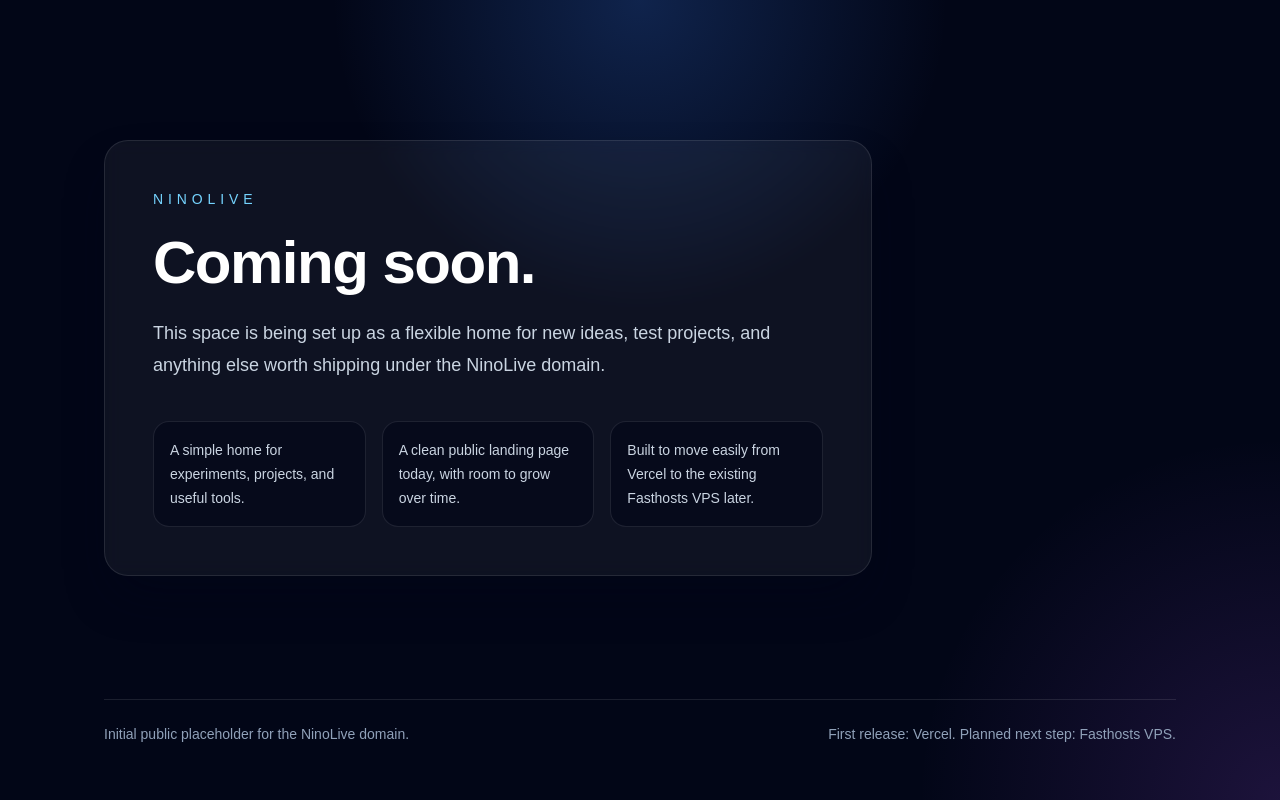
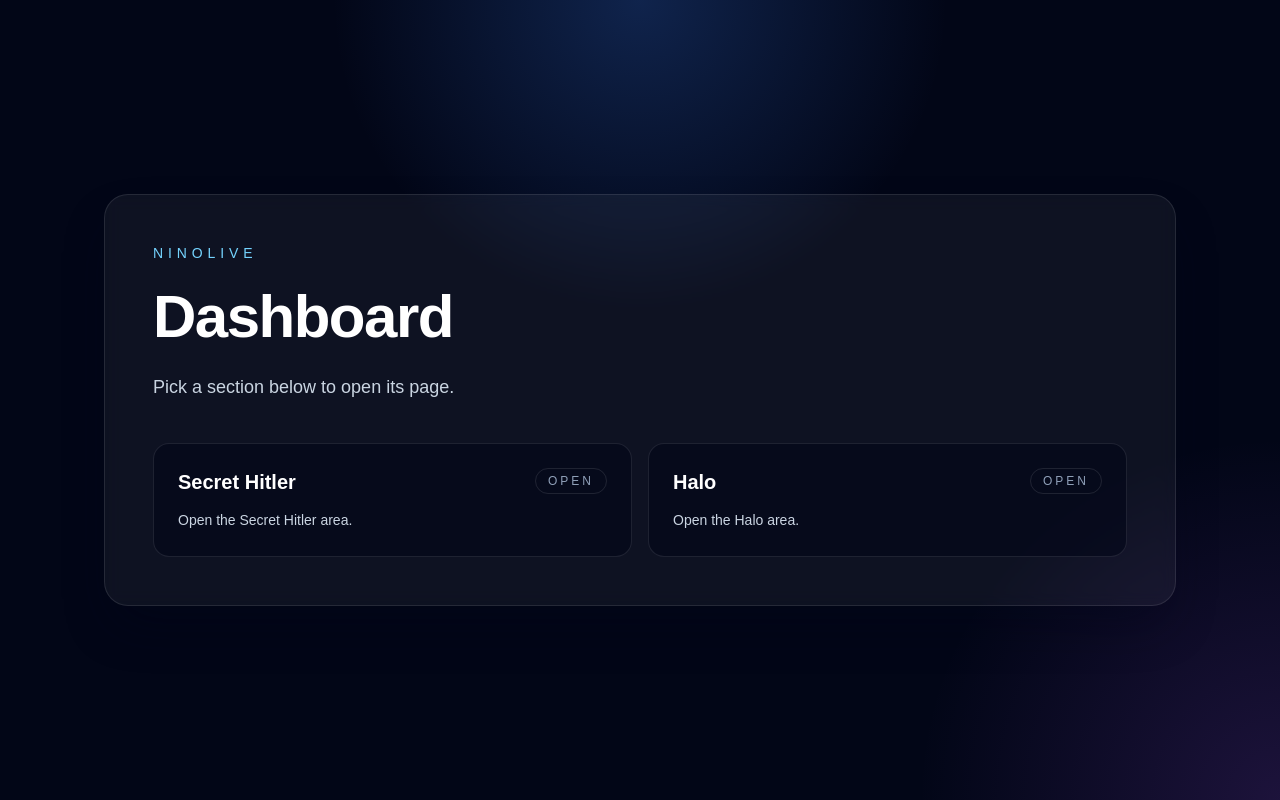
Before and after one commit to AANino23/NinoLive, a Next.js app: page / in a window 1280 px wide. Built offline with nearby package versions, Linux system fonts and the light colour scheme.

Commit message:
Add NinoLive dashboard sections
Replace the placeholder landing page with a simple dashboard so visitors can jump into the first NinoLive sections as the site starts to grow.

```diff
--- /dev/null
+++ b/app/halo/page.tsx
@@ -0,0 +1,22 @@
+import Link from "next/link";
+
+export default function HaloPage() {
+  return (
+    <main className="mx-auto flex min-h-screen w-full max-w-4xl flex-col justify-center px-6 py-10 sm:px-10 sm:py-14">
+      <div className="rounded-3xl border border-white/10 bg-white/5 p-8 shadow-2xl shadow-slate-950/40 backdrop-blur sm:p-12">
+        <p className="text-sm font-medium uppercase tracking-[0.35em] text-sky-300">
+          NinoLive
+        </p>
+        <h1 className="mt-6 text-4xl font-semibold tracking-tight text-white sm:text-6xl">
+          Halo
+        </h1>
+        <Link
+          href="/"
+          className="mt-8 inline-flex w-fit rounded-full border border-white/10 px-4 py-2 text-sm text-slate-300 transition hover:border-sky-400/60 hover:text-white"
+        >
+          Back to dashboard
+        </Link>
+      </div>
+    </main>
+  );
+}
--- a/app/page.tsx
+++ b/app/page.tsx
@@ -1,43 +1,58 @@
-const plans = [
-  "A simple home for experiments, projects, and useful tools.",
-  "A clean public landing page today, with room to grow over time.",
-  "Built to move easily from Vercel to the existing Fasthosts VPS later.",
+import Link from "next/link";
+
+const sections = [
+  {
+    title: "Secret Hitler",
+    href: "/secret-hitler",
+    description: "Open the Secret Hitler area.",
+  },
+  {
+    title: "Halo",
+    href: "/halo",
+    description: "Open the Halo area.",
+  },
 ];
 
 export default function Home() {
   return (
-    <main className="mx-auto flex min-h-screen w-full max-w-6xl flex-col justify-between px-6 py-10 sm:px-10 sm:py-14">
+    <main className="mx-auto flex min-h-screen w-full max-w-6xl flex-col px-6 py-10 sm:px-10 sm:py-14">
       <section className="flex flex-1 flex-col justify-center">
-        <div className="max-w-3xl rounded-3xl border border-white/10 bg-white/5 p-8 shadow-2xl shadow-slate-950/40 backdrop-blur sm:p-12">
+        <div className="rounded-3xl border border-white/10 bg-white/5 p-8 shadow-2xl shadow-slate-950/40 backdrop-blur sm:p-12">
           <p className="text-sm font-medium uppercase tracking-[0.35em] text-sky-300">
             NinoLive
           </p>
           <h1 className="mt-6 text-4xl font-semibold tracking-tight text-white sm:text-6xl">
-            Coming soon.
+            Dashboard
           </h1>
           <p className="mt-6 max-w-2xl text-base leading-8 text-slate-300 sm:text-lg">
-            This space is being set up as a flexible home for new ideas, test
-            projects, and anything else worth shipping under the NinoLive
-            domain.
+            Pick a section below to open its page.
           </p>
 
-          <div className="mt-10 grid gap-4 sm:grid-cols-3">
-            {plans.map((plan) => (
-              <div
-                key={plan}
-                className="rounded-2xl border border-white/10 bg-slate-950/60 p-4 text-sm leading-6 text-slate-300"
+          <div className="mt-10 grid gap-4 sm:grid-cols-2">
+            {sections.map((section) => (
+              <Link
+                key={section.href}
+                href={section.href}
+                className="group rounded-2xl border border-white/10 bg-slate-950/60 p-6 transition hover:border-sky-400/60 hover:bg-slate-900/80"
               >
-                {plan}
-              </div>
+                <div className="flex items-start justify-between gap-4">
+                  <div>
+                    <h2 className="text-xl font-semibold text-white transition group-hover:text-sky-300">
+                      {section.title}
+                    </h2>
+                    <p className="mt-3 text-sm leading-6 text-slate-300">
+                      {section.description}
+                    </p>
+                  </div>
+                  <span className="rounded-full border border-white/10 px-3 py-1 text-xs uppercase tracking-[0.25em] text-slate-400">
+                    Open
+                  </span>
+                </div>
+              </Link>
             ))}
           </div>
         </div>
       </section>
-
-      <footer className="mt-10 flex flex-col gap-3 border-t border-white/10 pt-6 text-sm text-slate-400 sm:flex-row sm:items-center sm:justify-between">
-        <p>Initial public placeholder for the NinoLive domain.</p>
-        <p>First release: Vercel. Planned next step: Fasthosts VPS.</p>
-      </footer>
     </main>
   );
 }
--- /dev/null
+++ b/app/secret-hitler/page.tsx
@@ -0,0 +1,22 @@
+import Link from "next/link";
+
+export default function SecretHitlerPage() {
+  return (
+    <main className="mx-auto flex min-h-screen w-full max-w-4xl flex-col justify-center px-6 py-10 sm:px-10 sm:py-14">
+      <div className="rounded-3xl border border-white/10 bg-white/5 p-8 shadow-2xl shadow-slate-950/40 backdrop-blur sm:p-12">
+        <p className="text-sm font-medium uppercase tracking-[0.35em] text-sky-300">
+          NinoLive
+        </p>
+        <h1 className="mt-6 text-4xl font-semibold tracking-tight text-white sm:text-6xl">
+          Secret Hitler
+        </h1>
+        <Link
+          href="/"
+          className="mt-8 inline-flex w-fit rounded-full border border-white/10 px-4 py-2 text-sm text-slate-300 transition hover:border-sky-400/60 hover:text-white"
+        >
+          Back to dashboard
+        </Link>
+      </div>
+    </main>
+  );
+}
```
